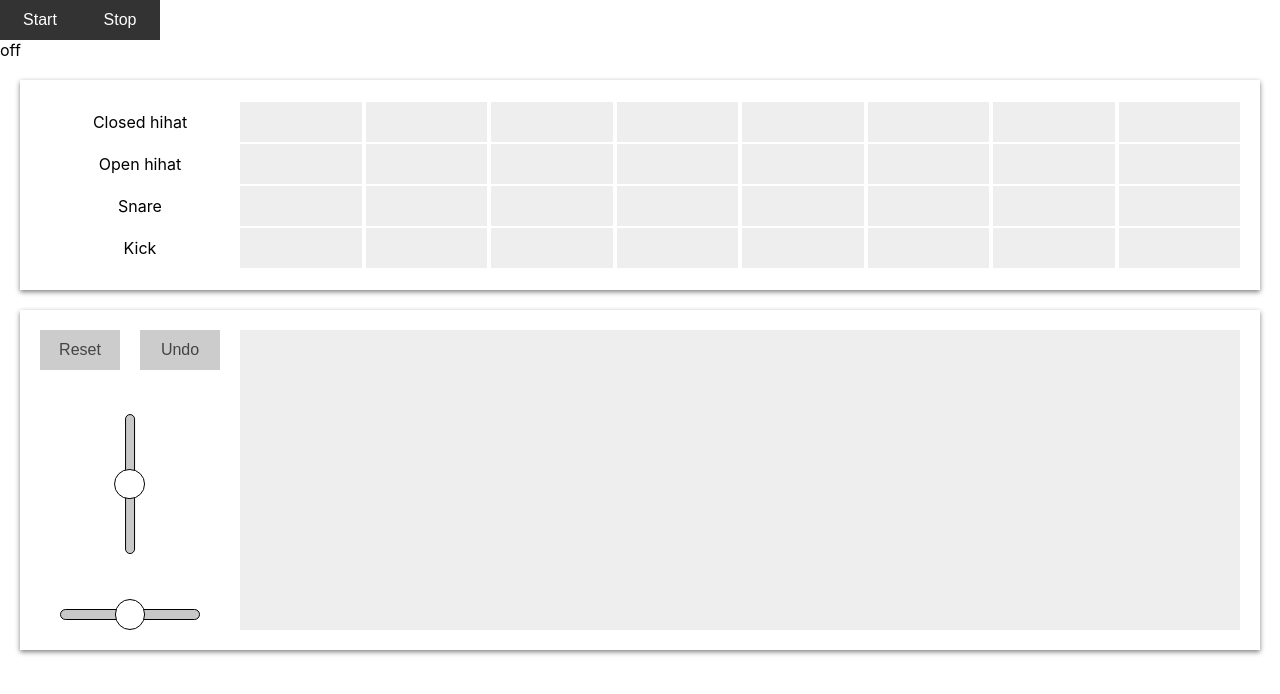
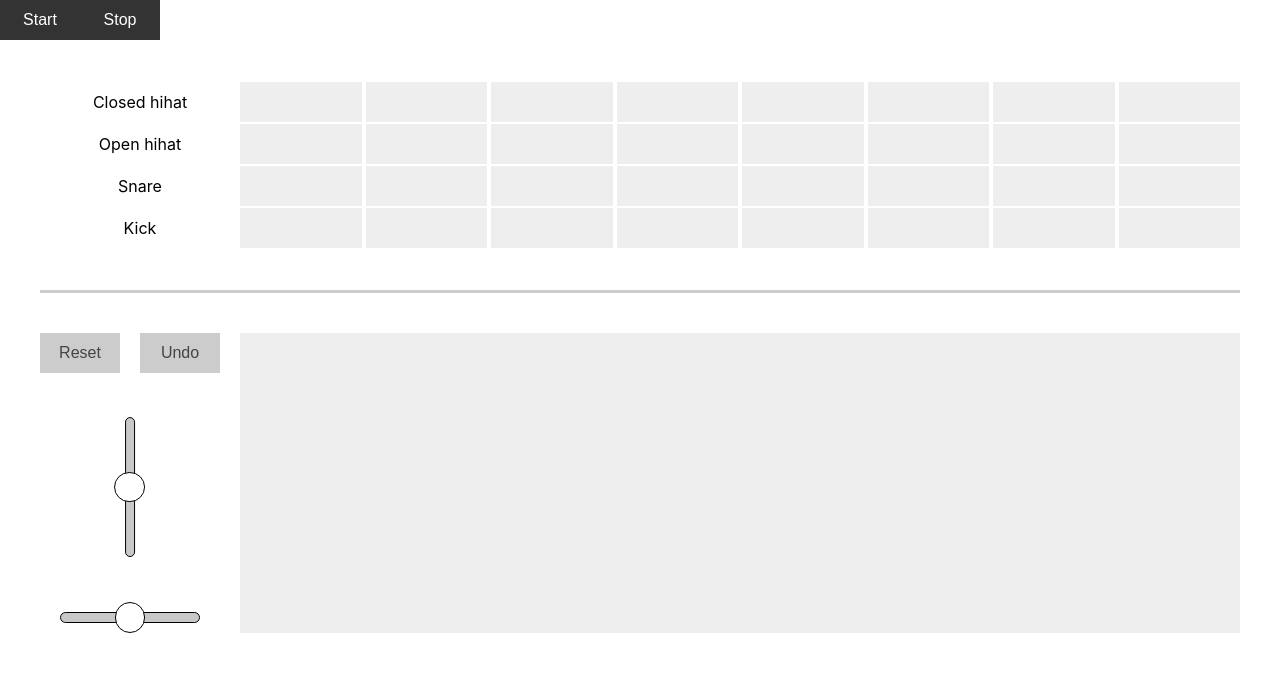
Before and after one commit to Luftare/deep-sounds, a React (Create React App) app: page / in a window 1280 px wide. Shown: the top 694 px of the page. Built offline with nearby package versions, Linux system fonts and the light colour scheme.

Commit message:
add colors to canvas

```diff
--- a/src/App.js
+++ b/src/App.js
@@ -1,6 +1,7 @@
 import React, { Component } from 'react';
 import Drums from './modules/drums';
 import Canvas from './modules/canvas';
+import { InstrumentRack } from './components';
 
 class App extends Component {
   state = {
@@ -53,7 +54,7 @@ class App extends Component {
       <div>
         <button onMouseDown={this.startSequence}>Start</button>
         <button onMouseDown={this.stopSequence}>Stop</button>
-        <div>{this.state.sequenceActive ? 'on' : 'off'}</div>
+        <InstrumentRack>
           <Drums step={step} audioMixer={audioMixer} active={active} />
           <Canvas
             step={step}
@@ -61,6 +62,7 @@ class App extends Component {
             audioMixer={audioMixer}
             active={active}
           />
+        </InstrumentRack>
       </div>
     );
   }
--- a/src/components.js
+++ b/src/components.js
@@ -1,8 +1,15 @@
 import styled from 'styled-components';
+
+export const InstrumentRack = styled.div`
+  > *:not(:last-child) {
+    border-bottom: solid 3px #ccc;
+  }
+`;
 
 export const ModuleContainer = styled.div`
   position: relative;
-  padding: 20px;
-  margin: 20px;
-  box-shadow: 0 2px 5px grey;
+  padding: 40px 0;
+  margin: 0 40px;
+
+  box-sizing: border-box;
 `;
--- a/src/modules/canvas/LinePlayer.js
+++ b/src/modules/canvas/LinePlayer.js
@@ -1,5 +1,5 @@
 const MIN_FREQUENCY = 40;
-const OCTAVES = 5;
+const OCTAVES = 6;
 const SILENCE = 0.0001;
 const DISCONNECT_OFFSET_TIME = 1000;
 
--- a/src/modules/canvas/index.js
+++ b/src/modules/canvas/index.js
@@ -155,10 +155,13 @@ export default class Canvas extends Component {
     canvas.width = width;
     canvas.height = height;
 
-    this.state.lines.forEach(({ points }) => {
+    this.state.lines.forEach(({ points, color }) => {
       if (points.length < 2) return;
 
-      ctx.lineWidth = 3;
+      ctx.lineWidth = 10;
+      ctx.globalAlpha = 0.7;
+      ctx.strokeStyle = color;
+      ctx.lineCap = 'round';
 
       points.forEach((point, i) => {
         const isFirstPoint = i === 0;
@@ -195,6 +198,9 @@ export default class Canvas extends Component {
         ...lines,
         {
           points: [transposedPoint],
+          color: `rgb(${Math.floor(Math.random() * 255)},${Math.floor(
+            Math.random() * 255
+          )},${Math.floor(Math.random() * 255)})`,
         },
       ],
     }));
```
Lines whose indentation alone changed are shown as unchanged.
